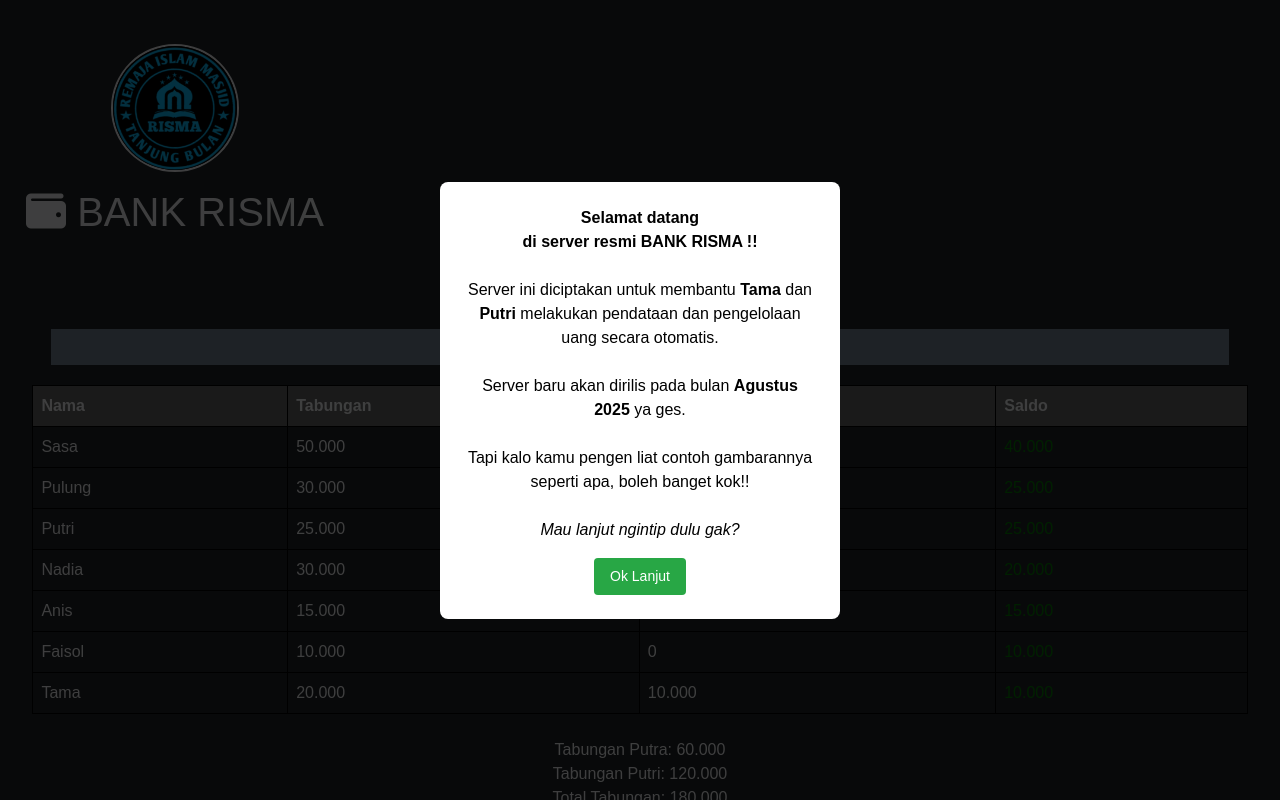
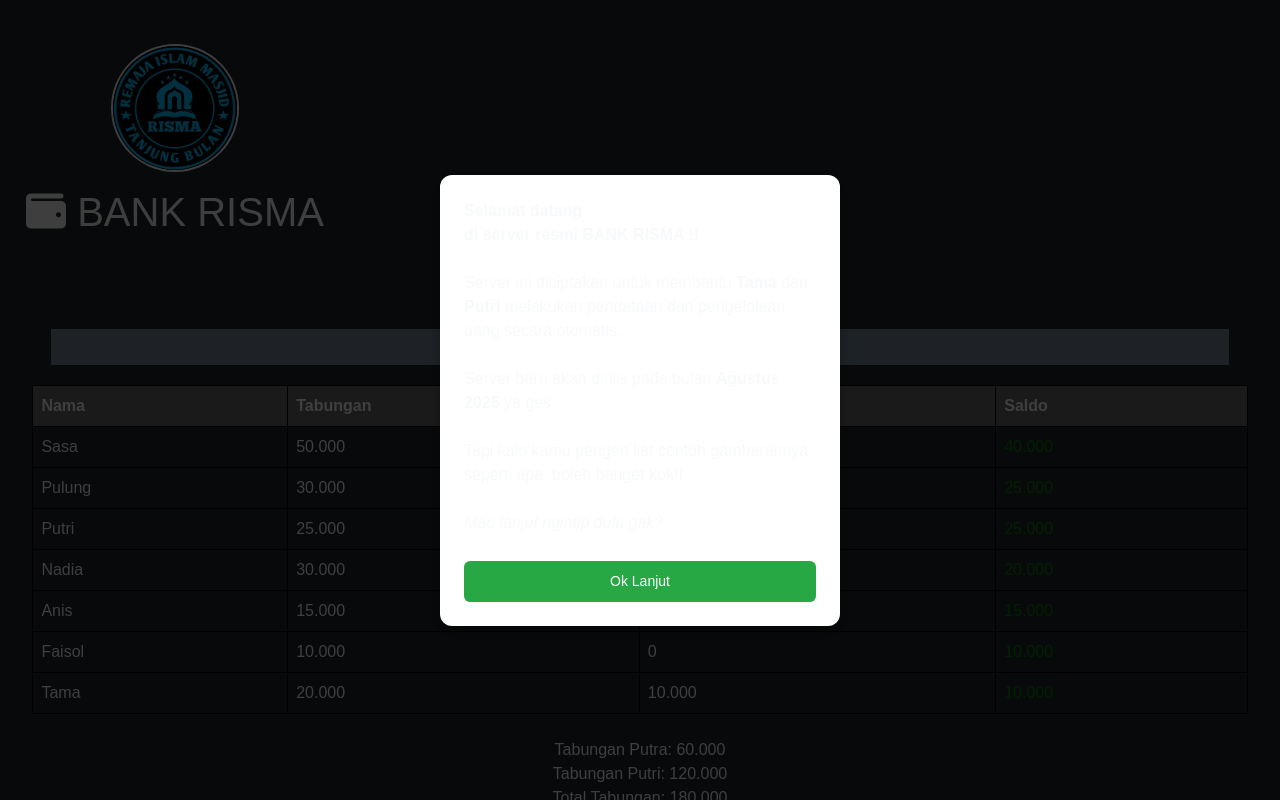
Before and after one commit to bypulung/bypulung.github.io, a PHP site: page /bank-risma/index.html in a window 1280 px wide. Run offline with PHP 8.4, Linux system fonts and the light colour scheme; some libraries are stand-ins or nearby versions.

Commit message:
Update tampilan.css
Signed-off-by: bypulung <106810287+bypulung@users.noreply.github.com>

```diff
--- a/bank-risma/tampilan.css
+++ b/bank-risma/tampilan.css
@@ -120,35 +120,61 @@ h5 {
   left: 0;
   width: 100%;
   height: 100%;
-  background: rgba(0,0,0,0.75);
+  background: rgba(0, 0, 0, 0.75);
   display: flex;
   align-items: center;
   justify-content: center;
   z-index: 9999;
 }
 
-#notifRisma .notif-box {
+.notif-box {
   background: #fff;
   padding: 24px;
   max-width: 400px;
   width: 90%;
-  border-radius: 8px;
-  text-align: center;
+  border-radius: 12px;
   font-family: sans-serif;
+  box-shadow: 0 5px 15px rgba(0,0,0,0.3);
+  text-align: left;
 }
 
-#notifRisma .notif-box p {
+.chat-message {
+  display: flex;
+  align-items: flex-start;
   margin-bottom: 16px;
-  font-size: 16px;
-  color: black;
 }
 
-#notifRisma .notif-box button {
-  padding: 8px 16px;
+.chat-message img {
+  width: 40px;
+  height: 40px;
+  border-radius: 50%;
+  object-fit: cover;
+  margin-right: 12px;
+  border: 2px solid #ccc;
+}
+
+.message-text {
+  background: #f1f1f1;
+  padding: 10px 14px;
+  border-radius: 10px;
+  max-width: 300px;
+  font-size: 14px;
+}
+
+.chat-question {
+  margin: 16px 0 8px;
+  font-size: 14px;
+  color: #444;
+}
+
+.notif-box button {
+  padding: 10px 16px;
   background: #28a745;
   color: white;
   border: none;
-  border-radius: 4px;
+  border-radius: 6px;
   font-size: 14px;
   cursor: pointer;
-      }
+  width: 100%;
+  margin-top: 10px;
+}
```
